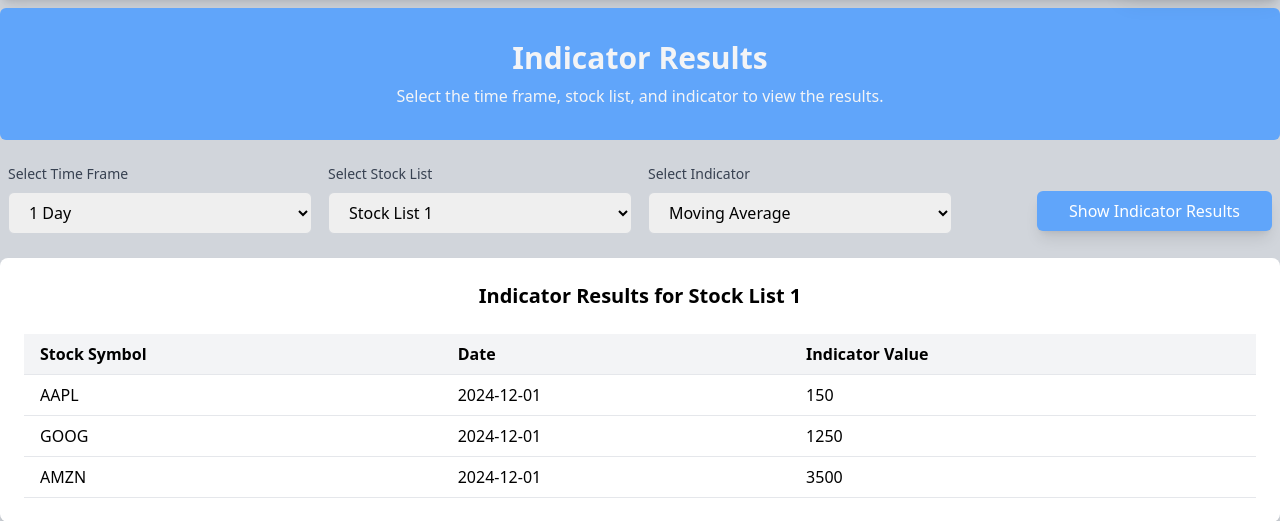
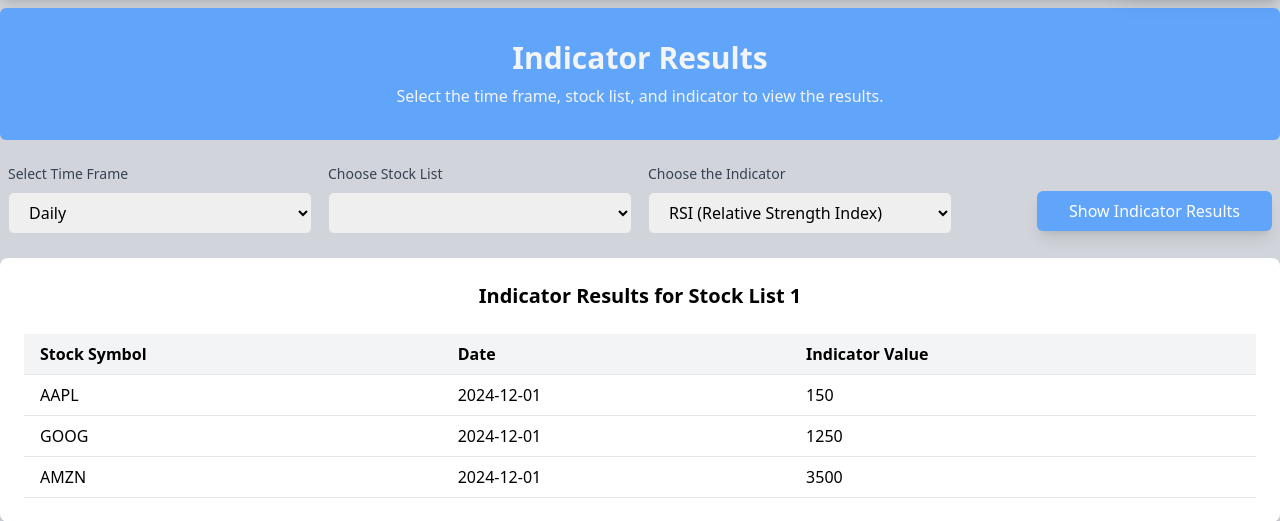
Before and after one commit to Wamiq319/Stock-App, a Flask app: page /indicator-results in a window 1280 px wide. Shown: the part 72-593 px from the top of the page. Run offline with Flask 3, Linux system fonts and the light colour scheme; lists and menus that the app fills with data are empty.

Commit message:
Refactor forms in templates: change method to GET for stock data selection and update labels for clarity

```diff
--- a/app/templates/home.html
+++ b/app/templates/home.html
@@ -7,7 +7,7 @@ block content %}
 </div>
 
 <!-- Selection Section -->
-<form method="POST" class="mt-6 flex justify-between items-center">
+<form method="GET" class="mt-6 flex justify-between items-center">
   <!-- Left Section for Stock List and Time Frame -->
 
   <!-- Stock List Selection -->
@@ -153,7 +153,7 @@ block content %}
 {% else %}
 <div class="mt-8">
   <p class="text-xl font-bold mb-4">
-    Please choose a stock-list and time frame and click get the stock data.
+    Please choose a stock-list and time frame to see the results.
   </p>
 </div>
 {% endif %} {% endblock %}
--- a/app/templates/indicator_results.html
+++ b/app/templates/indicator_results.html
@@ -9,60 +9,61 @@ block content %}
 </div>
 
 <!-- Form for selecting filters -->
-<form
-  method="POST"
-  action="{{ url_for('main.indicator_results') }}"
-  class="mt-6 flex justify-between items-center"
->
+<form method="POST" class="mt-6 flex justify-between items-center">
   <!-- Time Frame Dropdown -->
   <div class="w-1/4 px-2">
-    <label for="time-frame" class="block text-sm font-medium text-gray-700 mb-2"
-      >Select Time Frame</label
+    <label
+      for="time-frame"
+      class="block text-sm font-medium text-gray-700 mb-2"
     >
+      Select Time Frame
+    </label>
     <select
       id="time-frame"
       name="time-frame"
       class="mt-1 block w-full px-4 py-2 border border-gray-300 rounded-md"
     >
-      <option value="1D">1 Day</option>
-      <option value="1W">1 Week</option>
-      <option value="1M">1 Month</option>
-      <option value="3M">3 Months</option>
-      <option value="6M">6 Months</option>
-      <option value="1Y">1 Year</option>
+      <option value="1D">Daily</option>
+      <option value="23H">23 Hours</option>
+      <option value="8H">8 Hours</option>
+      <option value="1H">1 Hour</option>
     </select>
   </div>
 
   <!-- Stock List Dropdown -->
   <div class="w-1/4 px-2">
-    <label for="stock-list" class="block text-sm font-medium text-gray-700 mb-2"
-      >Select Stock List</label
+    <label
+      for="stock-list"
+      class="block text-sm font-medium text-gray-700 mb-2"
     >
+      Choose Stock List
+    </label>
     <select
       id="stock-list"
       name="stock-list"
       class="mt-1 block w-full px-4 py-2 border border-gray-300 rounded-md"
     >
-      <option value="stocklist1">Stock List 1</option>
-      <option value="stocklist2">Stock List 2</option>
-      <option value="stocklist3">Stock List 3</option>
+      {% for stock_list in stock_lists %}
+      <option value="{{ stock_list.id }}">
+        {{ stock_list.name }} ({{ stock_list.total_stocks }} stocks)
+      </option>
+      {% endfor %}
     </select>
   </div>
 
   <!-- Indicator Dropdown -->
   <div class="w-1/4 px-2">
-    <label for="indicator" class="block text-sm font-medium text-gray-700 mb-2"
-      >Select Indicator</label
-    >
+    <label for="indicator" class="block text-sm font-medium text-gray-700 mb-2">
+      Choose the Indicator
+    </label>
     <select
       id="indicator"
       name="indicator"
       class="mt-1 block w-full px-4 py-2 border border-gray-300 rounded-md"
     >
-      <option value="moving_average">Moving Average</option>
       <option value="rsi">RSI (Relative Strength Index)</option>
       <option value="macd">MACD</option>
-      <option value="bollinger_bands">Bollinger Bands</option>
+      <option value="adx">ADX (A)</option>
     </select>
   </div>
 
@@ -103,4 +104,10 @@ block content %}
     </tbody>
   </table>
 </div>
+{% else %}
+<div class="mt-8">
+  <p class="text-xl font-bold mb-4">
+    Please choose a stock-list time frame and indicator to see the results.
+  </p>
+</div>
 {% endif %} {% endblock %}
```
